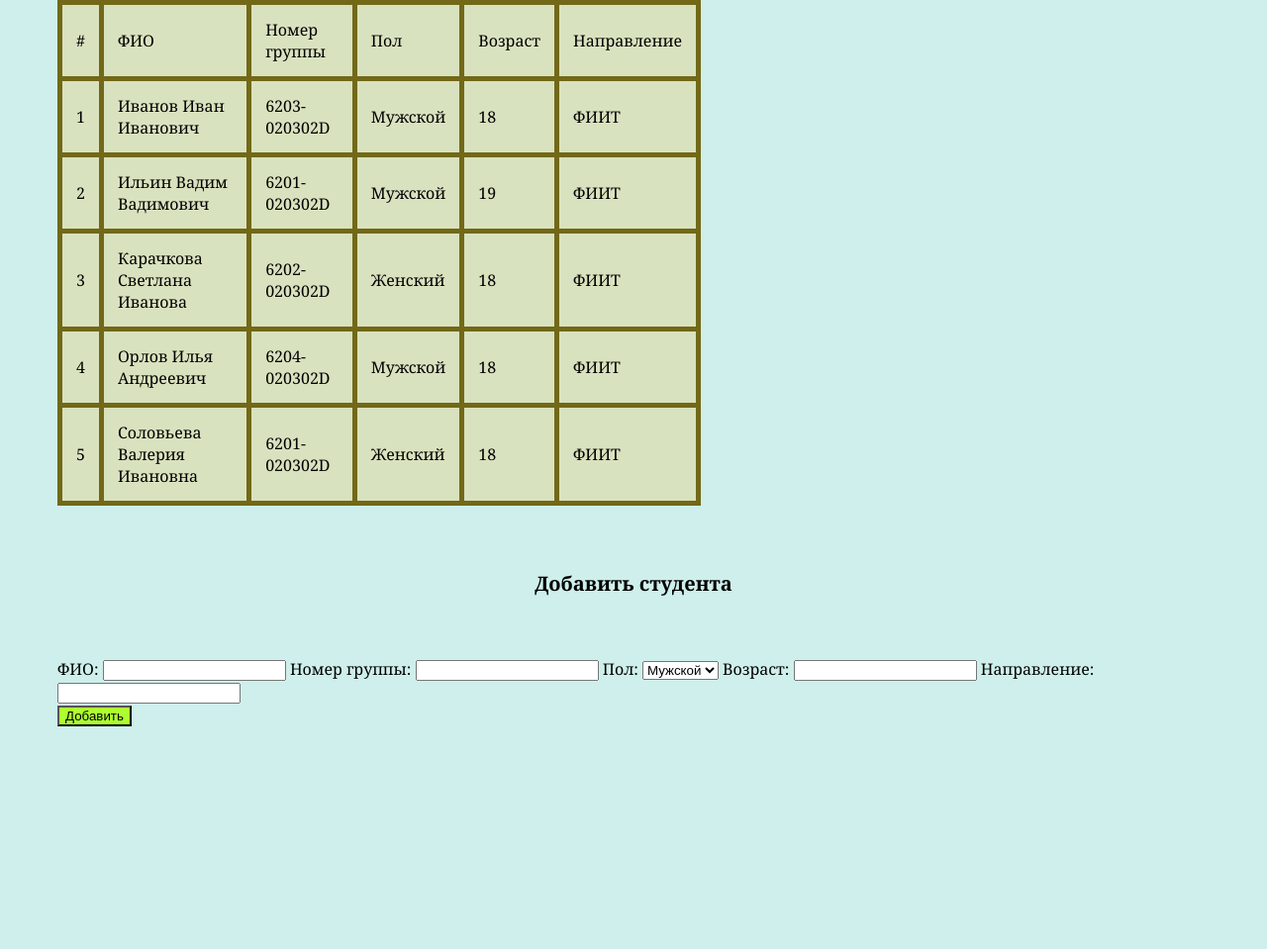
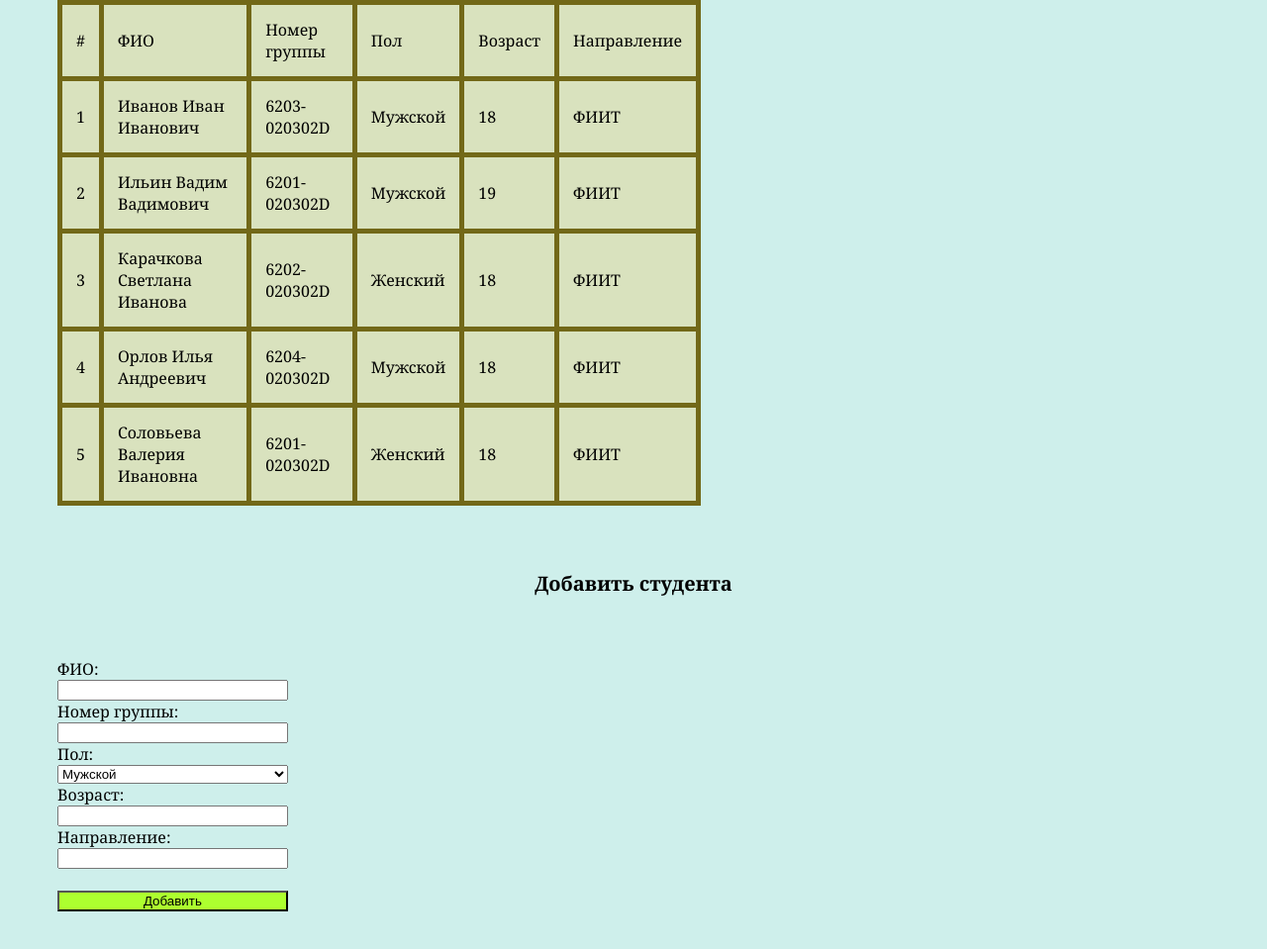
Before and after one commit to gahagam/html, a plain HTML site: page table.html in a window 1280 px wide. Shown: the part 507-1466 px from the top of the page at 99% size. Before the commit the page ends 1299 px from the top, so only its background shows below. Drawn offline with Linux system fonts and the light colour scheme.

Commit message:
Update table.css

```diff
--- a/css/table.css
+++ b/css/table.css
@@ -45,3 +45,9 @@ th {
     padding: 14px;
     border: 5px solid rgb(114, 104, 24);
 }
+
+#form {
+    display: flex;
+    flex-direction: column;
+    width: 20%;
+}
```
